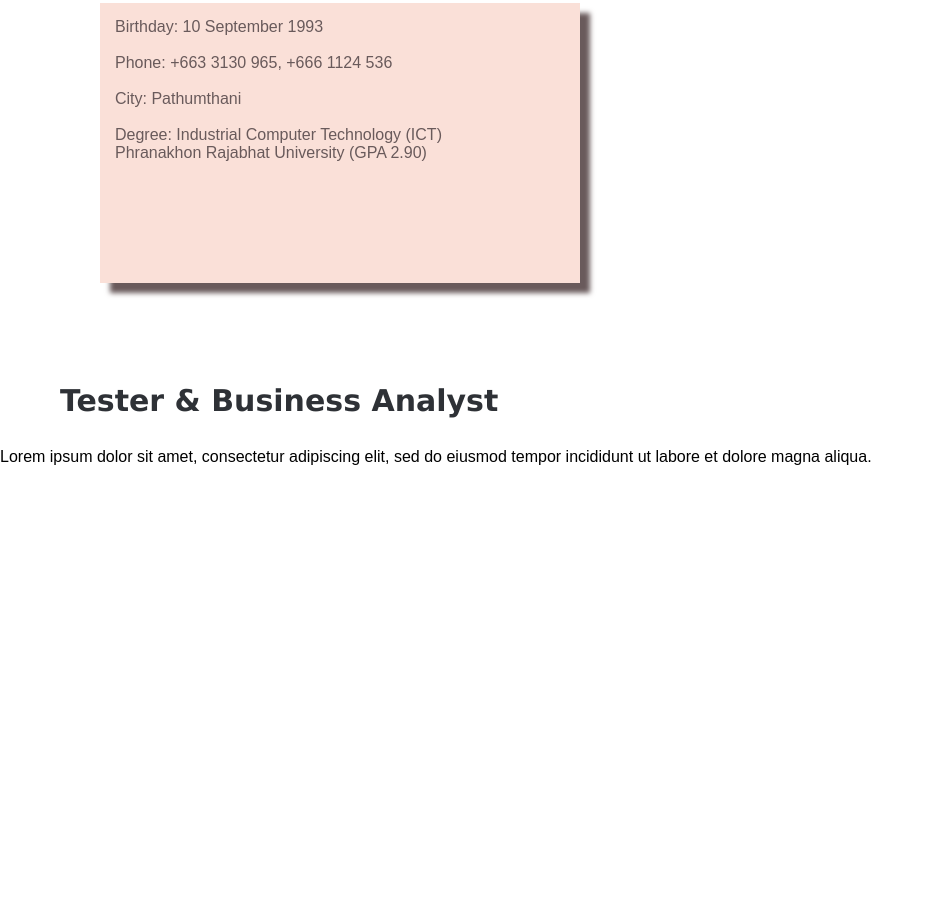
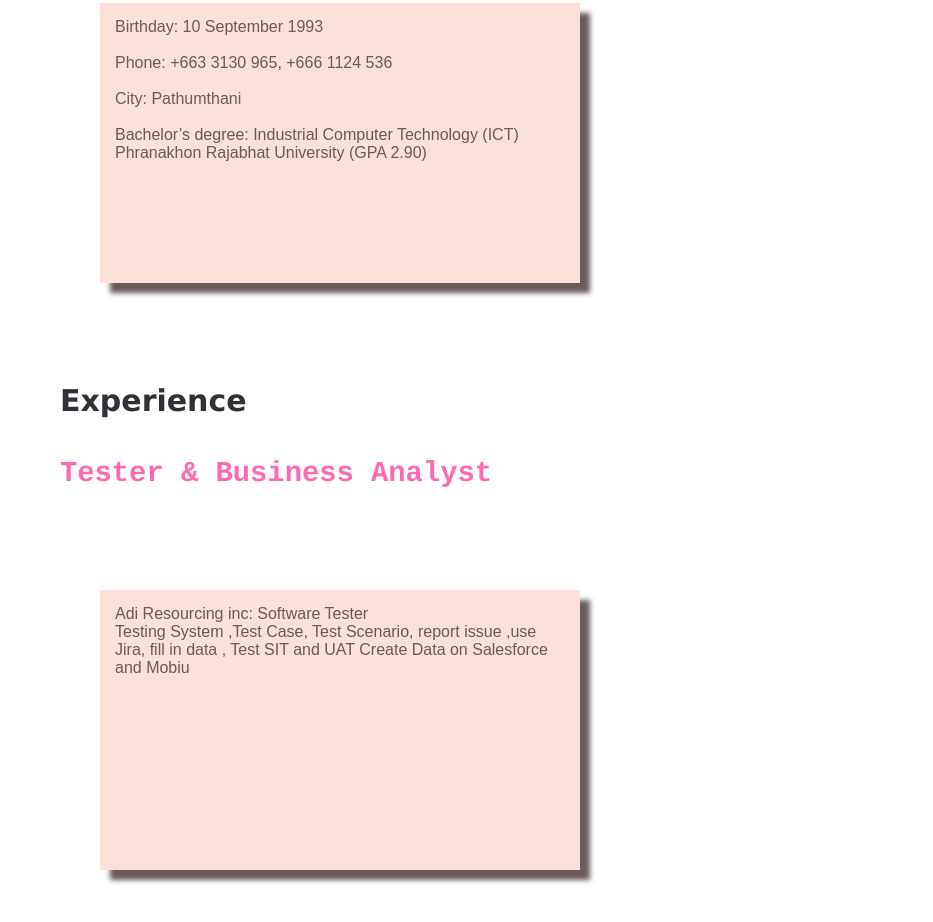
Before and after one commit to sangnapha26/sangnapha26.github.io, a plain HTML site: page index.html in a window 1280 px wide. Shown: the part 834-1756 px from the top of the page, without its empty margins (0-933 px from the left). Before the commit the page ends 1316 px from the top, so only its background shows below. Drawn offline with Linux system fonts and the light colour scheme.

Commit message:
update resumr

```diff
--- a/index.html
+++ b/index.html
@@ -22,6 +22,18 @@
                 font-size: 180%;
                 padding-left : 60px;
              }
+
+             h4{
+                text-align:left ;
+                color : #FF69B4;
+                font-family: Courier;
+                font-size: 180%;
+                padding-left : 60px;
+             }
+
+             .b {
+                font-weight: bold;
+               }
 
           body{
             margin: 0;
@@ -112,7 +124,15 @@
                background-color: #FAE0D8;
                box-shadow: 10px 10px 5px #695A5B;
                margin: 100px;
-}
+            }
+
+            p.defual {
+            text-indent: 50px;
+            font-size: 120%;
+              }
+
+
+
 
    </style>
 
@@ -120,7 +140,7 @@
 
 <body>
       <h1>Sangnapha Akarin</h1>
-     <h2>Junior Devoloper</h2>
+     <h2>Web Developer</h2>
   <img class="img-profile" src="image/IMG_5683.JPG" alt="Pineapple" width="300" height="300" >
 <br><br>
 
@@ -146,13 +166,20 @@
           <p class="defual">Magnam dolores commodi suscipit. Necessitatibus eius consequatur ex aliquid fuga eum quidem. Sit sint consectetur velit. Quisquam quos quisquam cupiditate. Et nemo qui impedit suscipit alias ea. Quia fugiat sit in iste officiis commodi quidem hic quas.</p>
 
          <p class="blockm">
-            Birthday: 10 September 1993 <br>
+                Birthday: 10 September 1993 <br>
             <br>Phone: +663 3130 965, +666 1124 536<br>
             <br>City: Pathumthani <br>
-            <br>Degree: Industrial Computer Technology (ICT)<br>
+            <br>Bachelor’s degree: Industrial Computer Technology (ICT)<br>
                         Phranakhon Rajabhat University (GPA 2.90)<br>
 
+         </p>
 
+         <p class="section-title">
+            <h3>Experience</h3>
+            <h4 class="">Tester &amp; Business Analyst</h4>
+         <p class="blockm">
+              Adi Resourcing inc: Software Tester<br>
+              Testing System ,Test Case, Test Scenario, report issue ,use Jira, fill in data , Test SIT and UAT Create Data on Salesforce and Mobiu
 
 
          </p>
@@ -173,11 +200,6 @@
 
 
 
-          <h3>Tester &amp; Business Analyst</h3>
-            <p class="fst-italic">
-              Lorem ipsum dolor sit amet, consectetur adipiscing elit, sed do eiusmod tempor incididunt ut labore et dolore
-              magna aliqua.
-            </p>
 
     </section><!-- End About Section -->
 
```
